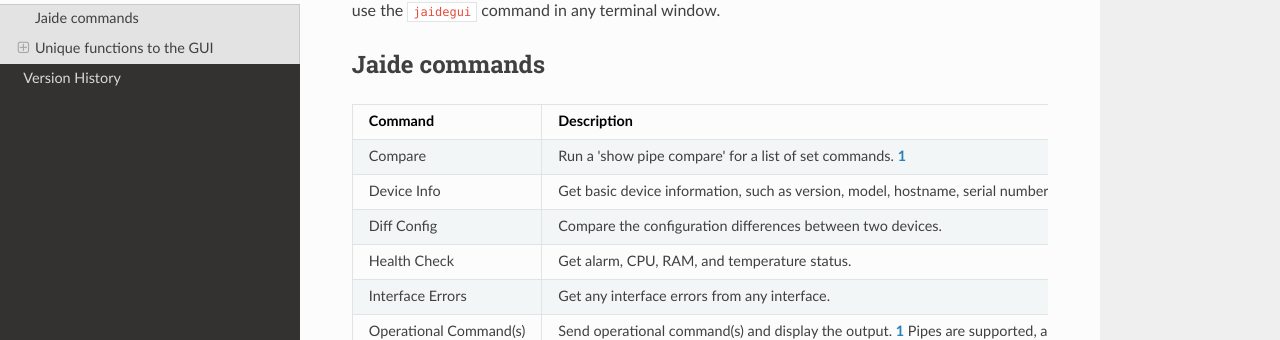
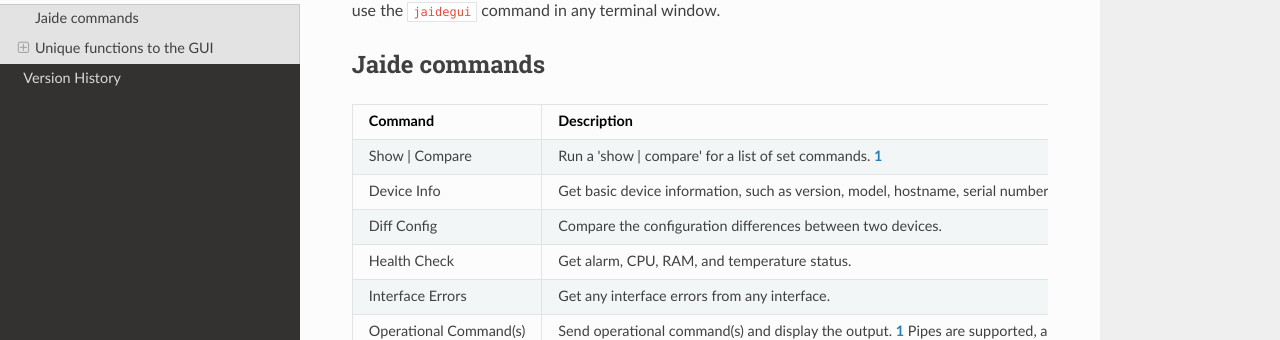
Before and after one commit to NetworkAutomation/jaidegui, an MkDocs documentation site: the page built from docs/docs/usage.md, in a window 1280 px wide and 900 px high. Shown: the part 281-621 px from the top of the window. Built offline with MkDocs 1.6.1, drawn with Linux system fonts in a browser that asks for light colours; nearby versions of some CDN libraries; old or Windows-style settings are respelled for this version of MkDocs.

Commit message:
update usage.md with escaped pipe character

```diff
--- a/docs/docs/usage.md
+++ b/docs/docs/usage.md
@@ -9,7 +9,7 @@ The other manner is by using the command line to follow the [pip installation in
 
 | Command | Description |
 | ------- | ----------- |
-| Compare | Run a 'show pipe compare' for a list of set commands. **[1](#notes)** |
+| Show &#124; Compare | Run a 'show &#124; compare' for a list of set commands. **[1](#notes)** |
 | Device Info | Get basic device information, such as version, model, hostname, serial number, and uptime. |
 | Diff Config | Compare the configuration differences between two devices. |
 | Health Check | Get alarm, CPU, RAM, and temperature status. |
```
